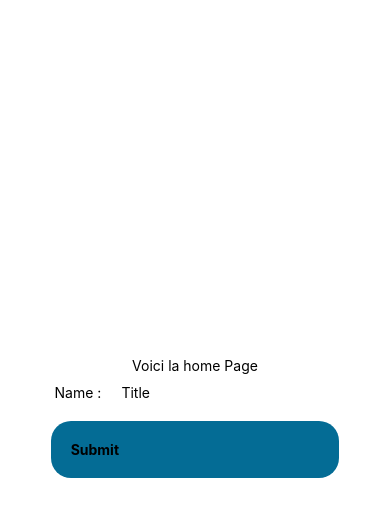
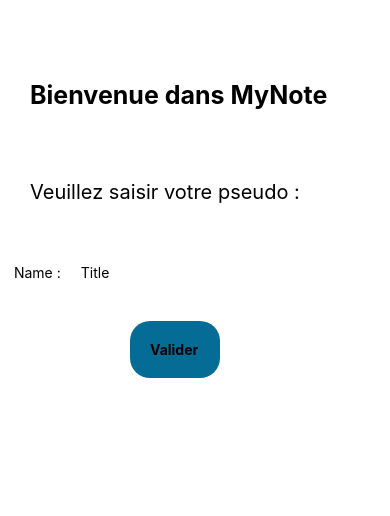
Before and after one commit to Marwa-Iben-Khalifa/NotesLearning, a React Native app: screen / in a window 390 px wide. Shown: the top 516 px of the page. Built offline with nearby package versions, Linux system fonts and the light colour scheme; no server answers.

Commit message:
version final

```diff
--- a/src/Components/Card.tsx
+++ b/src/Components/Card.tsx
@@ -12,6 +12,7 @@
   const urlPhoto = note.image
     ? note.image
     : "https://upload.wikimedia.org/wikipedia/commons/thumb/a/ac/No_image_available.svg/1024px-No_image_available.svg.png";
+  const colors = ["red", "green", "blue", "orange", "yellow"];
   return (
     <View
       style={{
@@ -28,6 +29,29 @@
       />
       <Text style={{ margin: 10 }}>{note.title}</Text>
       <Text style={{ margin: 10 }}>{note.text}</Text>
+      <View
+        style={{
+          backgroundColor: "#7CA1B4",
+          flex: 1,
+          flexDirection: "row",
+          flexWrap: "wrap",
+        }}
+      >
+        {note.tags.map((tag, index) => {
+          return (
+            <Text
+              key={index}
+              style={{
+                margin: 10,
+                color: colors[Math.floor(Math.random() * colors.length)],
+              }}
+            >
+              {tag}
+            </Text>
+          );
+        })}
+      </View>
+
       <Text style={{ margin: 10 }}>{note.creation_date}</Text>
     </View>
   );
--- /dev/null
+++ b/src/Components/UpdateModal.tsx
@@ -0,0 +1,103 @@
+import React, { useEffect, useState } from "react";
+import { Alert, Modal, StyleSheet, Text, Pressable, View } from "react-native";
+import { INote } from "../utils/types";
+import NewNote from "./NewNote";
+
+const UpdateNote = ({
+  modalVisible,
+  setModalVisible,
+  note,
+}: {
+  modalVisible: boolean;
+  setModalVisible: React.Dispatch<React.SetStateAction<boolean>>;
+  note: INote;
+}) => {
+  const [values, setValues] = useState({});
+  useEffect(() => {
+    //console.log(values)
+  }, [values]);
+  //const [modalVisible, setModalVisible] = useState(false);
+  return (
+    <View style={styles.centeredView}>
+      <Modal
+        animationType="slide"
+        transparent={true}
+        visible={modalVisible}
+        onRequestClose={() => {
+          Alert.alert("Modal has been closed.");
+          setModalVisible(!modalVisible);
+        }}
+      >
+        <View style={styles.centeredView}>
+          <View style={styles.modalView}>
+            <NewNote
+              setValues={setValues}
+              note={note}
+              isUpdate={true}
+              id={note._id}
+              setModalVisible={setModalVisible}
+            ></NewNote>
+            <Pressable
+              style={[styles.button, styles.buttonClose]}
+              onPress={() => setModalVisible(!modalVisible)}
+            >
+              <Text style={styles.textStyle}>Hide Modal</Text>
+            </Pressable>
+          </View>
+        </View>
+      </Modal>
+      <Pressable
+        style={[styles.button, styles.buttonOpen]}
+        onPress={() => setModalVisible(true)}
+      >
+        <Text style={styles.textStyle}>Show Modal</Text>
+      </Pressable>
+    </View>
+  );
+};
+
+const styles = StyleSheet.create({
+  centeredView: {
+    flex: 1,
+    justifyContent: "center",
+    alignItems: "center",
+    marginTop: 22,
+  },
+  modalView: {
+    margin: 20,
+    backgroundColor: "white",
+    borderRadius: 20,
+    padding: 35,
+    alignItems: "center",
+    shadowColor: "#000",
+    shadowOffset: {
+      width: 0,
+      height: 2,
+    },
+    shadowOpacity: 0.25,
+    shadowRadius: 4,
+    elevation: 5,
+  },
+  button: {
+    borderRadius: 20,
+    padding: 10,
+    elevation: 2,
+  },
+  buttonOpen: {
+    backgroundColor: "#F194FF",
+  },
+  buttonClose: {
+    backgroundColor: "#2196F3",
+  },
+  textStyle: {
+    color: "white",
+    fontWeight: "bold",
+    textAlign: "center",
+  },
+  modalText: {
+    marginBottom: 15,
+    textAlign: "center",
+  },
+});
+
+export default UpdateNote;
--- a/src/Futures/AccessPage.tsx
+++ b/src/Futures/AccessPage.tsx
@@ -1,22 +1,26 @@
 import React, { useContext, useState } from "react";
-import { StyleSheet, View, Text, TextInput, useColorScheme } from "react-native";
+import {
+  StyleSheet,
+  View,
+  Text,
+  TextInput,
+  useColorScheme,
+} from "react-native";
 import { Formik } from "formik";
 import Button from "../Components/Button";
 import AsyncStorage from "@react-native-async-storage/async-storage";
 import { LoginContext } from "../utils/context";
 
-export default function AccessPage(
-  {
-    setIsDisconnected,
-  }: {
-    setIsDisconnected: React.Dispatch<React.SetStateAction<boolean>>,
-
-  }
-) {
-  const {authorName, setAuthorName } = useContext(LoginContext);
+export default function AccessPage({
+  setIsDisconnected,
+}: {
+  setIsDisconnected: React.Dispatch<React.SetStateAction<boolean>>;
+}) {
+  const { authorName, setAuthorName } = useContext(LoginContext);
   return (
-    <View style={styles.container}>
-      <Text>Voici la home Page</Text>
+    <View style={{ marginTop: 80 }}>
+      <Text style={styles.h1}>Bienvenue dans MyNote</Text>
+      <Text style={styles.title}>Veuillez saisir votre pseudo :</Text>
       <Formik
         initialValues={{ author: "" }}
         onSubmit={async (values) => {
@@ -37,7 +41,8 @@
               />
             </View>
             <Button
-              children={"Submit"}
+              style={styles.button}
+              children={"Valider"}
               onPressed={() => {
                 handleSubmit();
               }}
@@ -57,10 +62,38 @@
 }
 
 const styles = StyleSheet.create({
-  container: {
-    flex: 1,
-    backgroundColor: "#fff",
-    alignItems: "center",
-    justifyContent: "center",
+  input: {
+    borderColor: "gray",
+    width: "70%",
+    borderWidth: 1,
+    borderRadius: 10,
+    padding: 20,
+    marginTop: 40,
+    // marginLeft: 40,
+  },
+  h1: {
+    fontSize: 25,
+    fontWeight: "bold",
+    marginLeft: 30,
+    marginBottom: 50,
+  },
+  title: {
+    marginTop: 20,
+    fontSize: 20,
+    marginLeft: 30,
+    marginBottom: 50,
+  },
+  switch: {
+    marginTop: 40,
+  },
+  row: {
+    flexDirection: "row",
+    marginLeft: 30,
+    // justifyContent: "space-evenly",
+  },
+  button: {
+    width: "23%",
+    marginLeft: 130,
+    marginTop: 30,
   },
 });
--- a/src/Futures/Home.tsx
+++ b/src/Futures/Home.tsx
@@ -1,27 +1,75 @@
-import React from "react";
-import {StyleSheet, View, Text} from "react-native";
+import React, { useState, useEffect } from "react";
+import AsyncStorage from "@react-native-async-storage/async-storage";
+import { StyleSheet, View, Text, TouchableOpacity } from "react-native";
+import AccessPage from "./AccessPage";
 
 export default function Home({ navigation }: { navigation: any }) {
+  const [author, setAuthor] = useState("");
+  const [isDionnected, setIsDisconnected] = useState(false);
+  const getData = async () => {
+    const jsonValue = await AsyncStorage.getItem("author");
+    setAuthor(jsonValue ?? " YOU");
+  };
+
+  useEffect(() => {
+    getData();
+    setAuthor(author);
+  }, [isDionnected]);
+
+  const disconnect = async () => {
+    await AsyncStorage.removeItem("author");
+    setIsDisconnected(true);
+    return setAuthor("");
+  };
+
   return (
-    <View style={styles.container}>
-      <Text>Voici la home Page</Text>
-            {/* <Text
-        onPress={() => {
-          navigation.navigate("Detail");
-        }}
-      >
-        Aller sur la page Detail
-      </Text> */}
-    </View>
+    <>
+      {isDionnected ? (
+        <AccessPage setIsDisconnected={setIsDisconnected}></AccessPage>
+      ) : (
+        <View style={styles.container}>
+          <Text style={styles.text}>Hello {author}</Text>
+          <Text style={styles.secondaryText}>Need to share some notes ?</Text>
+          <Text
+            style={styles.secondaryText}
+            onPress={() => {
+              navigation.navigate("New");
+            }}
+          >
+            Let's Start!
+          </Text>
+          <TouchableOpacity style={styles.button} onPress={disconnect}>
+            <Text style={{ fontWeight: "bold" }}>Disconnect</Text>
+          </TouchableOpacity>
+        </View>
+      )}
+    </>
   );
 }
-
 
 const styles = StyleSheet.create({
   container: {
     flex: 1,
-    backgroundColor: '#fff',
-    alignItems: 'center',
-    justifyContent: 'center',
+    backgroundColor: "#ebebeb",
+    alignItems: "center",
+    justifyContent: "center",
+  },
+  text: {
+    color: "#101010",
+    fontSize: 24,
+    fontWeight: "bold",
+    padding: 20,
+  },
+  button: {
+    padding: 20,
+    marginTop: 100,
+    borderRadius: 20,
+    backgroundColor: "#D1ACA5",
+  },
+  secondaryText: {
+    color: "#083346",
+    fontWeight: "100",
+    fontSize: 18,
+    paddingTop: 30,
   },
 });
--- a/src/Futures/MyNotes.tsx
+++ b/src/Futures/MyNotes.tsx
@@ -13,12 +13,15 @@
 import Card from "../Components/Card";
 import AsyncStorage from "@react-native-async-storage/async-storage";
 import { LoginContext, NotesContext } from "../utils/context";
+import UpdateNote from "../Components/UpdateModal";
 
 export default function MyNotes({ navigation }: { navigation: any }) {
   const { allNotes, setAllNotes, setReloadNotes } = useContext(NotesContext);
   const [myNotes, setMyNotes] = useState(allNotes);
   const { authorName, setAuthorName } = useContext(LoginContext);
   const [id, setId] = useState("");
+  const [modalVisible, setModalVisible] = useState(false);
+  const [currentNote, setCurrentNote] = useState({} as INote);
 
   let row = useRef<any>({});
 
@@ -41,7 +44,8 @@
   const renderRightActions = (
     progress: Animated.AnimatedInterpolation,
     dragAnimatedValue: Animated.AnimatedInterpolation,
-    id: string
+    id: string,
+    note: INote
   ) => {
     const opacity = dragAnimatedValue.interpolate({
       inputRange: [-150, 0],
@@ -83,7 +87,12 @@
             { opacity },
           ]}
         >
-          <TouchableOpacity>
+          <TouchableOpacity
+            onPress={() => {
+              setModalVisible((old) => !old);
+              setCurrentNote(note);
+            }}
+          >
             <Text style={{ color: "white" }}>Update</Text>
           </TouchableOpacity>
         </Animated.View>
@@ -106,6 +115,16 @@
   // console.log(myNotes[0]);
 
   return (
+    <>
+      {modalVisible ? (
+        <View>
+          <UpdateNote
+            modalVisible={modalVisible}
+            setModalVisible={setModalVisible}
+            note={currentNote}
+          ></UpdateNote>
+        </View>
+      ) : (
         <View style={{ paddingTop: 80 }}>
           <ScrollView>
             {myNotes.map((el) => (
@@ -115,7 +134,7 @@
                   row.current[el._id] = ref;
                 }}
                 renderRightActions={(progress, dragAnimatedValue) =>
-              renderRightActions(progress, dragAnimatedValue, el._id)
+                  renderRightActions(progress, dragAnimatedValue, el._id, el)
                 }
               >
                 <Card key={el._id} note={el} children={undefined}></Card>
@@ -123,9 +142,10 @@
             ))}
           </ScrollView>
         </View>
+      )}
+    </>
   );
 }
-
 
 function NotesService() {
   throw new Error("Function not implemented.");
--- a/src/Services/Api.tsx
+++ b/src/Services/Api.tsx
@@ -13,5 +13,8 @@
   findByAuthor(author: string) {
     return http.get<Array<INote>>(`/?author=${author}`);
   }
+  update(data: INote, id: any) {
+    return http.put<any>(`/${id}`, data);
+  }
 }
 export default new DataService();
```
Also changed, not shown: src/Components/NewNote.tsx (+56 -8 lines), src/Futures/New.tsx (+7 -7 lines). Lines whose indentation alone changed are shown as unchanged.
